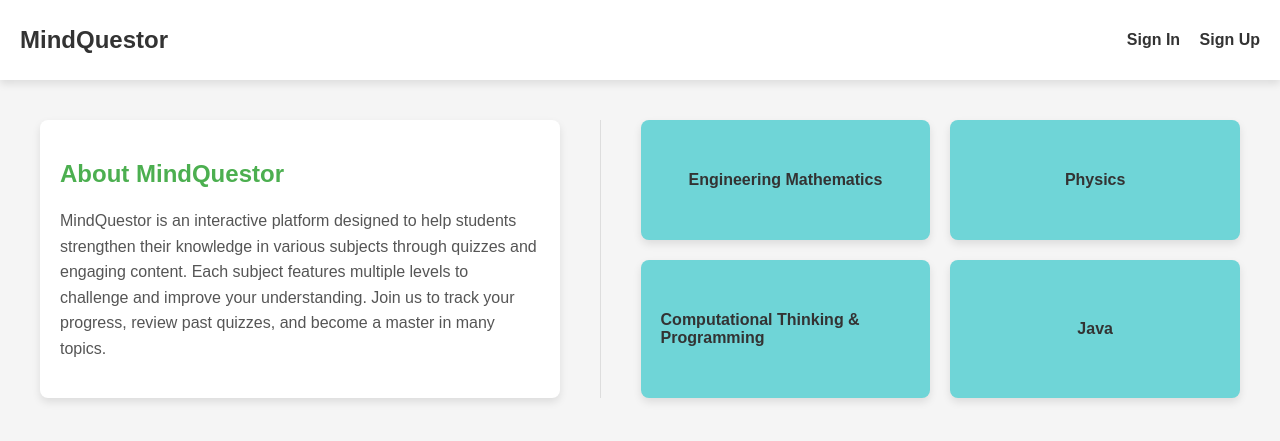
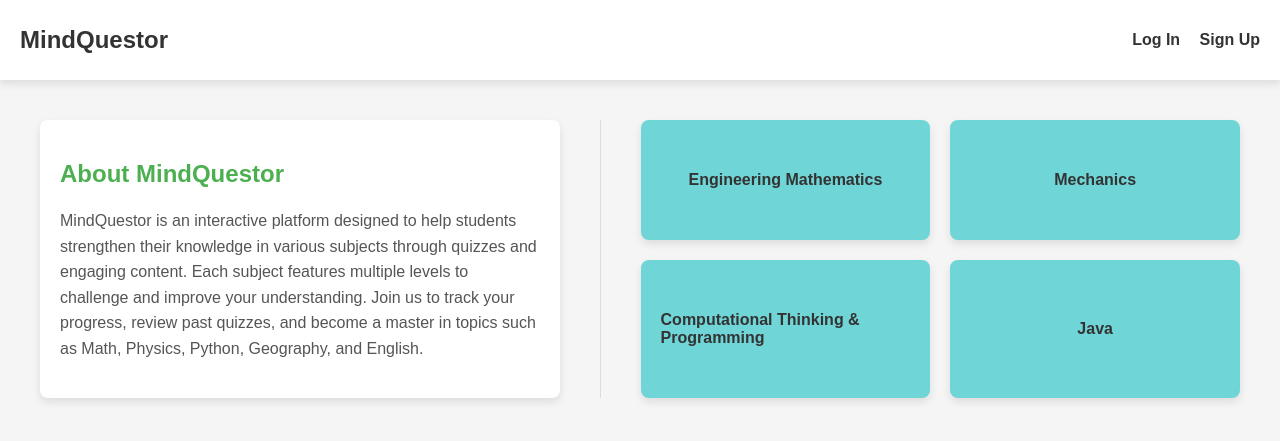
Before and after one commit to ShwaasAWahal/MindQuestor, a Flask app: page / in a window 1280 px wide. Shown: the top 441 px of the page. Run offline with Flask 3, Linux system fonts and the light colour scheme.

Commit message:
Add files via upload

```diff
--- a/templates/main_web_page.html
+++ b/templates/main_web_page.html
@@ -8,37 +8,41 @@
 </head>
 <body>
 
-
+    <!-- Logo and Navigation Section -->
     <header>
         <div class="logo">
             <h1>MindQuestor</h1>
         </div>
         <nav>
             <ul>
-                <li><a href="signin.html">Sign In</a></li>
-                <li><a href="signup.html">Sign Up</a></li>
+                {% if current_user.is_authenticated %}
+                    <li><a href="{{url_for('account')}}">Account</a></li>
+                {% else %}
+                    <li><a href="{{url_for('LogIn')}}">Log In</a></li>
+                    <li><a href="{{url_for('SignUp')}}">Sign Up</a></li>
+                {% endif %}
             </ul>
         </nav>
     </header>
 
-
+    <!-- Main Content Section -->
     <div class="main-content">
 
-
+        <!-- About Section -->
         <div class="about-section">
             <h2>About MindQuestor</h2>
-            <p>MindQuestor is an interactive platform designed to help students strengthen their knowledge in various subjects through quizzes and engaging content. Each subject features multiple levels to challenge and improve your understanding. Join us to track your progress, review past quizzes, and become a master in many topics.</p>
+            <p>MindQuestor is an interactive platform designed to help students strengthen their knowledge in various subjects through quizzes and engaging content. Each subject features multiple levels to challenge and improve your understanding. Join us to track your progress, review past quizzes, and become a master in topics such as Math, Physics, Python, Geography, and English.</p>
         </div>
 
-
+        <!-- Divider Line -->
         <div class="divider"></div>
 
-
+        <!-- Subject Links Section -->
         <div class="subject-container">
-            <a href="math.html" class="subject-box">Engineering Mathematics</a>
-            <a href="physics.html" class="subject-box">Physics</a>
-            <a href="python.html" class="subject-box">Computational Thinking & Programming</a>
-            <a href="geography.html" class="subject-box">Java</a>
+            <a href="/subjects/math" class="subject-box">Engineering Mathematics</a>
+            <a href="/subjects/physics" class="subject-box">Mechanics</a>
+            <a href="/subjects/python" class="subject-box">Computational Thinking & Programming</a>
+            <a href="/subjects/java" class="subject-box">Java</a>
         </div>
 
     </div>
```
Also changed, not shown: templates/dashboard.html (+22 -6 lines), templates/error.html (added, +17 -0 lines).
